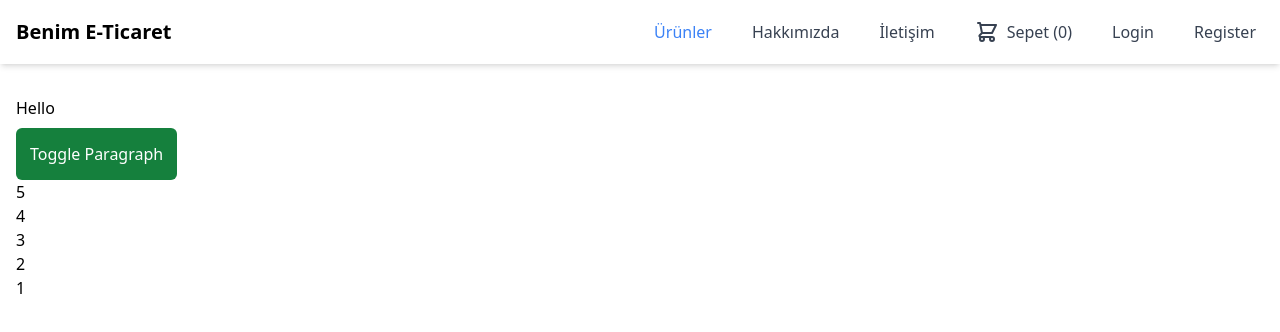
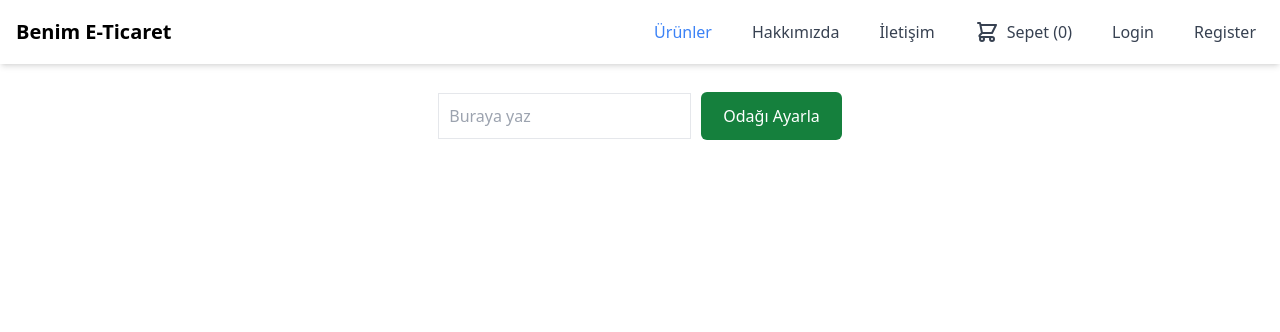
Before and after one commit to eminbasbayan/2024-4-react-bootcamp, a React (Vite) app: page / in a window 1280 px wide. Shown: the top 332 px of the page. Built offline with nearby package versions, Linux system fonts and the light colour scheme; no server answers.

Commit message:
useRef hook kullanımı

```diff
--- /dev/null
+++ b/src/components/InputFocusRefExample.jsx
@@ -0,0 +1,30 @@
+import { useRef } from 'react';
+
+const InputFocusRefExample = () => {
+  const inputRef = useRef(null);
+
+  const handleFocus = () => {
+    inputRef.current.focus();
+  };
+
+  return (
+    <div style={{ textAlign: 'center', marginTop: '20px' }}>
+      <input
+        type="text"
+        placeholder="Buraya yaz"
+        style={{ padding: '10px', fontSize: '16px', marginRight: '10px' }}
+        className="border"
+        ref={inputRef}
+      />
+      <button
+        className="bg-green-700 p-3 rounded-md text-white mt-2 border-2 border-transparent active:border-red-400"
+        style={{ padding: '10px 20px' }}
+        onClick={handleFocus}
+      >
+        Odağı Ayarla
+      </button>
+    </div>
+  );
+};
+
+export default InputFocusRefExample;
--- a/src/pages/HomePage.jsx
+++ b/src/pages/HomePage.jsx
@@ -1,27 +1,13 @@
-import { useCallback, useMemo, useState } from 'react';
-import MyButton from '../components/PerformanceOptimization/MyButton';
-import MyElement from '../components/PerformanceOptimization/MyElement';
-import MyList from '../components/PerformanceOptimization/MyList';
+import InputFocusRefExample from "../components/InputFocusRefExample";
+
 
 const HomePage = () => {
-  const [toggleParagraph, setToggleParagraph] = useState(false);
 
-  console.log('HomePage çalıştı!');
 
-  const toggleParagraphHandler = useCallback(() => {
-    setToggleParagraph((prevState) => !prevState);
-  }, []);
-
-  const listItems = useMemo(()=> [1, 2, 3, 4, 5], [])
 
   return (
     <div className="home-page">
-      <div className="container mx-auto px-4 py-8">
-        <h1>Hello</h1>
-        <MyElement show={false} />
-        <MyButton onClick={toggleParagraphHandler}>Toggle Paragraph</MyButton>
-        <MyList items={listItems} />
-      </div>
+      <InputFocusRefExample />
     </div>
   );
 };
```
